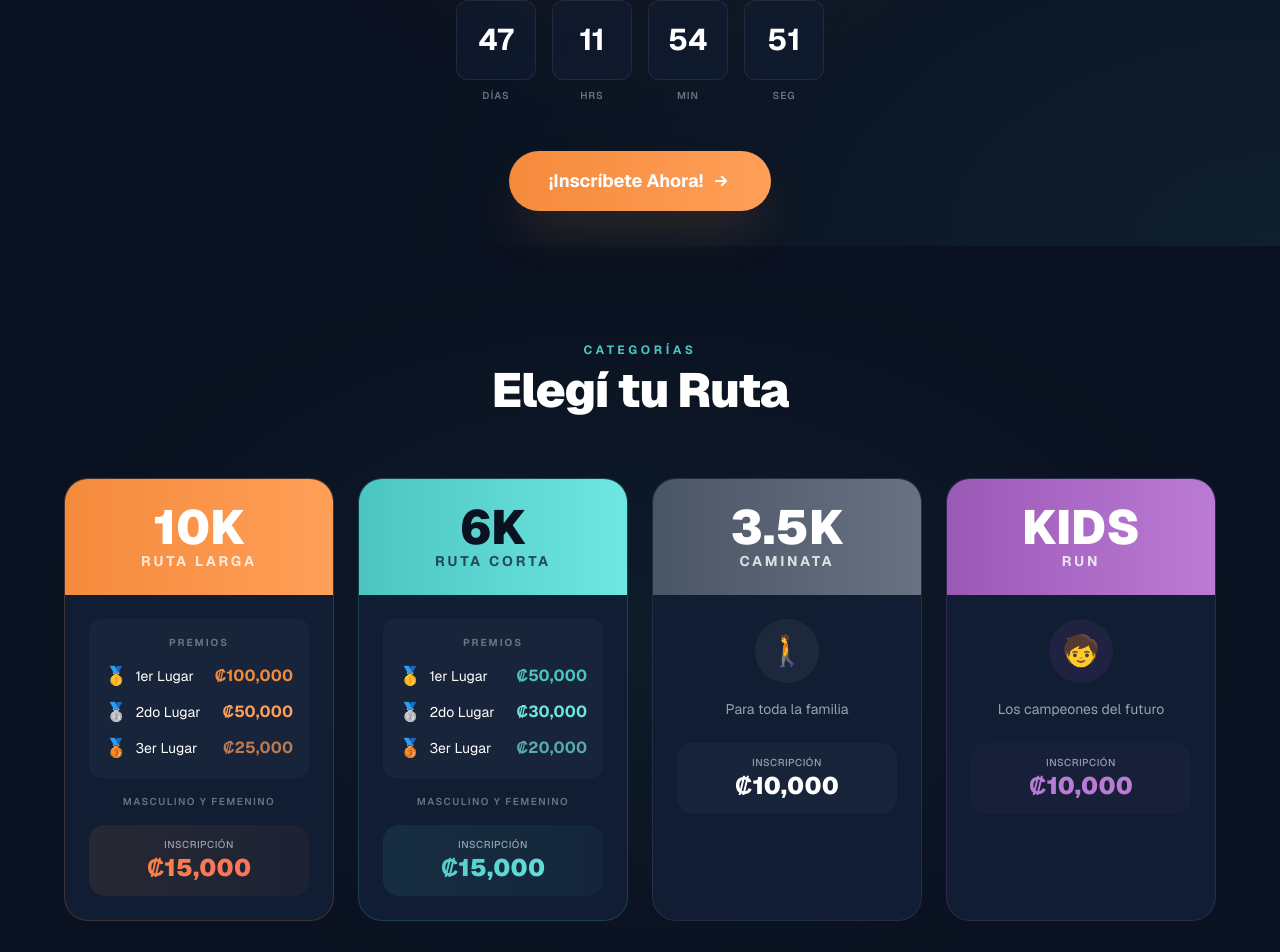
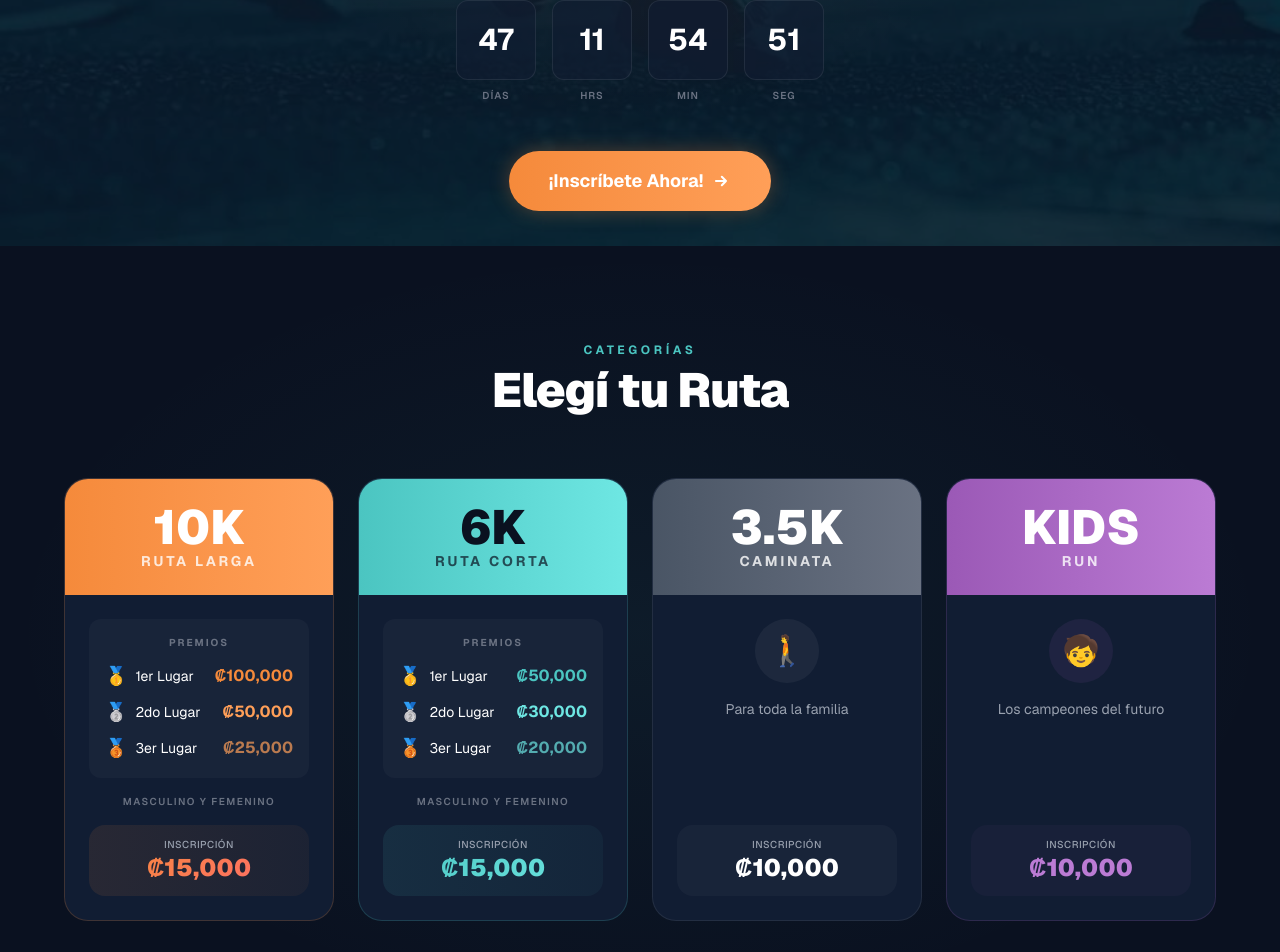
Before and after one commit to andersonqi/runners-cr, a Next.js app: page / in a window 1280 px wide. Shown: the part 554-1506 px from the top of the page. Built offline with nearby package versions, Linux system fonts and the light colour scheme.

Commit message:
feat: update image and animations

```diff
--- /dev/null
+++ b/app/components/AnimateOnScroll.tsx
@@ -0,0 +1,73 @@
+"use client";
+
+import { useEffect, useRef, useState, ReactNode } from "react";
+
+interface Props {
+  children: ReactNode;
+  animation?: "fade-up" | "fade-left" | "fade-right" | "scale-in" | "zoom-in";
+  delay?: number;
+  className?: string;
+}
+
+export default function AnimateOnScroll({
+  children,
+  animation = "fade-up",
+  delay = 0,
+  className = "",
+}: Props) {
+  const ref = useRef<HTMLDivElement>(null);
+  const [visible, setVisible] = useState(false);
+
+  useEffect(() => {
+    const el = ref.current;
+    if (!el) return;
+
+    const observer = new IntersectionObserver(
+      ([entry]) => {
+        if (entry.isIntersecting) {
+          setVisible(true);
+          observer.unobserve(el);
+        }
+      },
+      { threshold: 0.15 }
+    );
+
+    observer.observe(el);
+    return () => observer.disconnect();
+  }, []);
+
+  const baseStyles: Record<string, { hidden: string; visible: string }> = {
+    "fade-up": {
+      hidden: "opacity-0 translate-y-8",
+      visible: "opacity-100 translate-y-0",
+    },
+    "fade-left": {
+      hidden: "opacity-0 translate-x-8",
+      visible: "opacity-100 translate-x-0",
+    },
+    "fade-right": {
+      hidden: "opacity-0 -translate-x-8",
+      visible: "opacity-100 translate-x-0",
+    },
+    "scale-in": {
+      hidden: "opacity-0 scale-90",
+      visible: "opacity-100 scale-100",
+    },
+    "zoom-in": {
+      hidden: "opacity-0 scale-75",
+      visible: "opacity-100 scale-100",
+    },
+  };
+
+  const styles = baseStyles[animation];
+
+  return (
+    <div
+      ref={ref}
+      className={`transition-all duration-700 ease-out ${visible ? styles.visible : styles.hidden} ${className}`}
+      style={{ transitionDelay: `${delay}ms` }}
+    >
+      {children}
+    </div>
+  );
+}
--- a/app/page.tsx
+++ b/app/page.tsx
@@ -1,15 +1,16 @@
 import Link from "next/link";
 import Countdown from "./components/Countdown";
+import AnimateOnScroll from "./components/AnimateOnScroll";
 
 export default function Home() {
   return (
     <div className="min-h-screen bg-navy text-white overflow-x-hidden">
       {/* Hero */}
       <section className="relative flex min-h-screen flex-col items-center justify-center px-4 text-center">
-        {/* Background effects */}
-        <div className="absolute inset-0 bg-[radial-gradient(ellipse_at_top,_rgba(245,138,59,0.12)_0%,_transparent_60%)]" />
-        <div className="absolute inset-0 bg-[radial-gradient(ellipse_at_bottom_right,_rgba(75,197,193,0.08)_0%,_transparent_50%)]" />
-        <div className="absolute top-20 left-1/2 h-72 w-72 -translate-x-1/2 rounded-full bg-orange/5 blur-[100px]" />
+        {/* Background image */}
+        <div className="absolute inset-0 bg-[url('/background.jpeg')] bg-cover bg-[center_top_30%] bg-no-repeat" />
+        <div className="absolute inset-0 bg-navy/70" />
+        <div className="absolute inset-0 bg-[radial-gradient(ellipse_at_top,_rgba(245,138,59,0.15)_0%,_transparent_60%)]" />
 
         <div className="relative z-10 mx-auto max-w-4xl">
           {/* Badge */}
@@ -18,7 +19,7 @@ export default function Home() {
             Corre &middot; Cree &middot; Conquista
           </div>
 
-          {/* Title - inline, RUN italic orange */}
+          {/* Title */}
           <h1 className="animate-fade-up delay-100 mb-3 inline-block text-6xl font-black tracking-tight sm:text-8xl lg:text-9xl leading-none">
             <span className="text-white">ABANGARES </span><span className="text-orange italic">RUN</span>
           </h1>
@@ -69,7 +70,7 @@ export default function Home() {
           <div className="animate-fade-up delay-500">
             <Link
               href="/inscripcion"
-              className="group relative inline-flex cursor-pointer items-center gap-2 rounded-full bg-gradient-to-r from-orange to-orange-light px-10 py-4 text-lg font-bold text-white shadow-2xl shadow-orange/20 transition-all hover:shadow-orange/40 hover:scale-[1.02]"
+              className="group relative inline-flex cursor-pointer items-center gap-2 rounded-full bg-gradient-to-r from-orange to-orange-light px-10 py-4 text-lg font-bold text-white shadow-2xl shadow-orange/20 transition-all hover:shadow-orange/40 hover:scale-[1.02] animate-pulse-glow"
             >
               ¡Inscríbete Ahora!
               <svg className="h-5 w-5 transition-transform group-hover:translate-x-1" fill="none" viewBox="0 0 24 24" stroke="currentColor" strokeWidth={2.5}>
@@ -85,14 +86,17 @@ export default function Home() {
       <section id="rutas" className="relative px-4 py-24 sm:px-6">
         <div className="absolute inset-0 bg-[radial-gradient(ellipse_at_center,_rgba(75,197,193,0.06)_0%,_transparent_70%)]" />
         <div className="relative mx-auto max-w-6xl">
+          <AnimateOnScroll animation="fade-up">
             <div className="mb-16 text-center">
               <p className="mb-2 text-xs font-bold uppercase tracking-[0.3em] text-teal">Categorías</p>
               <h2 className="text-4xl font-black tracking-tight sm:text-5xl">Elegí tu Ruta</h2>
             </div>
+          </AnimateOnScroll>
 
           <div className="grid gap-6 sm:grid-cols-2 lg:grid-cols-4">
             {/* 10 KM */}
-            <div className="group relative cursor-pointer overflow-hidden rounded-3xl border border-orange/20 bg-navy-light transition-all duration-300 hover:border-orange/40 hover:shadow-2xl hover:shadow-orange/10 hover:-translate-y-1">
+            <AnimateOnScroll animation="fade-up" delay={0} className="h-full">
+              <div className="group relative h-full cursor-pointer overflow-hidden rounded-3xl border border-orange/20 bg-navy-light transition-all duration-300 hover:border-orange/40 hover:shadow-2xl hover:shadow-orange/10 hover:-translate-y-1">
                 <div className="absolute inset-0 bg-gradient-to-b from-orange/10 to-transparent opacity-0 transition-opacity group-hover:opacity-100" />
                 <div className="relative">
                   <div className="bg-gradient-to-r from-orange to-orange-light px-6 py-6 text-center">
@@ -129,9 +133,11 @@ export default function Home() {
                   </div>
                 </div>
               </div>
+            </AnimateOnScroll>
 
             {/* 6 KM */}
-            <div className="group relative cursor-pointer overflow-hidden rounded-3xl border border-teal/20 bg-navy-light transition-all duration-300 hover:border-teal/40 hover:shadow-2xl hover:shadow-teal/10 hover:-translate-y-1">
+            <AnimateOnScroll animation="fade-up" delay={100} className="h-full">
+              <div className="group relative h-full cursor-pointer overflow-hidden rounded-3xl border border-teal/20 bg-navy-light transition-all duration-300 hover:border-teal/40 hover:shadow-2xl hover:shadow-teal/10 hover:-translate-y-1">
                 <div className="absolute inset-0 bg-gradient-to-b from-teal/10 to-transparent opacity-0 transition-opacity group-hover:opacity-100" />
                 <div className="relative">
                   <div className="bg-gradient-to-r from-teal to-teal-light px-6 py-6 text-center">
@@ -168,22 +174,26 @@ export default function Home() {
                   </div>
                 </div>
               </div>
+            </AnimateOnScroll>
 
             {/* 3.5 KM */}
-            <div className="group relative cursor-pointer overflow-hidden rounded-3xl border border-gray-700/50 bg-navy-light transition-all duration-300 hover:border-gray-600 hover:shadow-2xl hover:shadow-white/5 hover:-translate-y-1">
+            <AnimateOnScroll animation="fade-up" delay={200} className="h-full">
+              <div className="group relative h-full cursor-pointer overflow-hidden rounded-3xl border border-gray-700/50 bg-navy-light transition-all duration-300 hover:border-gray-600 hover:shadow-2xl hover:shadow-white/5 hover:-translate-y-1">
                 <div className="absolute inset-0 bg-gradient-to-b from-white/5 to-transparent opacity-0 transition-opacity group-hover:opacity-100" />
-              <div className="relative">
+                <div className="relative flex h-full flex-col">
                   <div className="bg-gradient-to-r from-gray-600 to-gray-500 px-6 py-6 text-center">
                     <p className="text-5xl font-black">3.5K</p>
                     <p className="text-sm font-bold uppercase tracking-[0.2em] text-white/80">Caminata</p>
                   </div>
-                <div className="flex flex-col items-center justify-center p-6">
+                  <div className="flex flex-1 flex-col items-center justify-between p-6">
+                    <div className="flex flex-col items-center">
                       <div className="mb-4 flex h-16 w-16 items-center justify-center rounded-full bg-white/5 text-3xl">
                         🚶
                       </div>
                       <p className="mb-6 text-center text-sm text-gray-400">
                         Para toda la familia
                       </p>
+                    </div>
                     <div className="w-full rounded-2xl bg-white/[0.03] py-3 text-center">
                       <p className="text-[10px] font-medium uppercase tracking-wider text-gray-400">Inscripción</p>
                       <p className="text-2xl font-black">₡10,000</p>
@@ -191,22 +201,26 @@ export default function Home() {
                   </div>
                 </div>
               </div>
+            </AnimateOnScroll>
 
             {/* Kids Run */}
-            <div className="group relative cursor-pointer overflow-hidden rounded-3xl border border-purple/20 bg-navy-light transition-all duration-300 hover:border-purple/40 hover:shadow-2xl hover:shadow-purple/10 hover:-translate-y-1">
+            <AnimateOnScroll animation="fade-up" delay={300} className="h-full">
+              <div className="group relative h-full cursor-pointer overflow-hidden rounded-3xl border border-purple/20 bg-navy-light transition-all duration-300 hover:border-purple/40 hover:shadow-2xl hover:shadow-purple/10 hover:-translate-y-1">
                 <div className="absolute inset-0 bg-gradient-to-b from-purple/10 to-transparent opacity-0 transition-opacity group-hover:opacity-100" />
-              <div className="relative">
+                <div className="relative flex h-full flex-col">
                   <div className="bg-gradient-to-r from-purple to-purple-light px-6 py-6 text-center">
                     <p className="text-5xl font-black">KIDS</p>
                     <p className="text-sm font-bold uppercase tracking-[0.2em] text-white/80">Run</p>
                   </div>
-                <div className="flex flex-col items-center justify-center p-6">
+                  <div className="flex flex-1 flex-col items-center justify-between p-6">
+                    <div className="flex flex-col items-center">
                       <div className="mb-4 flex h-16 w-16 items-center justify-center rounded-full bg-purple/10 text-3xl">
                         🧒
                       </div>
                       <p className="mb-6 text-center text-sm text-gray-400">
                         Los campeones del futuro
                       </p>
+                    </div>
                     <div className="w-full rounded-2xl bg-purple/5 py-3 text-center">
                       <p className="text-[10px] font-medium uppercase tracking-wider text-gray-400">Inscripción</p>
                       <p className="text-2xl font-black text-purple-light">₡10,000</p>
@@ -214,6 +228,7 @@ export default function Home() {
                   </div>
                 </div>
               </div>
+            </AnimateOnScroll>
           </div>
         </div>
       </section>
@@ -222,10 +237,12 @@ export default function Home() {
       <section id="incluye" className="relative px-4 py-24 sm:px-6">
         <div className="absolute inset-0 bg-gradient-to-b from-navy via-navy-light/30 to-navy" />
         <div className="relative mx-auto max-w-4xl">
+          <AnimateOnScroll animation="fade-up">
             <div className="mb-16 text-center">
               <p className="mb-2 text-xs font-bold uppercase tracking-[0.3em] text-gold">Tu inscripción</p>
               <h2 className="text-4xl font-black tracking-tight sm:text-5xl">Incluye</h2>
             </div>
+          </AnimateOnScroll>
 
           <div className="grid grid-cols-2 gap-4 sm:grid-cols-3 lg:grid-cols-5">
             {[
@@ -234,11 +251,9 @@ export default function Home() {
               { icon: "💧", label: "Hidratación", desc: "En ruta y meta" },
               { icon: "🏆", label: "Podium", desc: "Top 3 categoría" },
               { icon: "🎟️", label: "Rifas", desc: "Premios extra" },
-            ].map((item) => (
-              <div
-                key={item.label}
-                className="glass group flex flex-col items-center gap-3 rounded-2xl px-4 py-6 text-center transition-all duration-300 hover:bg-white/[0.06] hover:-translate-y-1"
-              >
+            ].map((item, i) => (
+              <AnimateOnScroll key={item.label} animation="scale-in" delay={i * 100}>
+                <div className="glass group flex flex-col items-center gap-3 rounded-2xl px-4 py-6 text-center transition-all duration-300 hover:bg-white/[0.06] hover:-translate-y-1">
                   <span className="text-4xl transition-transform duration-300 group-hover:scale-110">
                     {item.icon}
                   </span>
@@ -247,6 +262,7 @@ export default function Home() {
                     <p className="mt-0.5 text-[11px] text-gray-500">{item.desc}</p>
                   </div>
                 </div>
+              </AnimateOnScroll>
             ))}
           </div>
         </div>
@@ -256,14 +272,17 @@ export default function Home() {
       <section id="pago" className="relative px-4 py-24 sm:px-6">
         <div className="absolute inset-0 bg-[radial-gradient(ellipse_at_bottom,_rgba(245,138,59,0.08)_0%,_transparent_60%)]" />
         <div className="relative mx-auto max-w-3xl">
+          <AnimateOnScroll animation="fade-up">
             <div className="mb-16 text-center">
               <p className="mb-2 text-xs font-bold uppercase tracking-[0.3em] text-orange">Inscripciones</p>
               <h2 className="text-4xl font-black tracking-tight sm:text-5xl">
                 ABANGARES <span className="text-gradient-orange italic">RUN</span>
               </h2>
             </div>
+          </AnimateOnScroll>
 
           {/* Organizan */}
+          <AnimateOnScroll animation="fade-up" delay={100}>
             <div className="mb-12">
               <p className="mb-6 text-center text-xs font-bold uppercase tracking-[0.3em] text-gray-500">Organizan</p>
               <div className="flex flex-col items-center justify-center gap-4 sm:flex-row">
@@ -277,8 +296,10 @@ export default function Home() {
                 </div>
               </div>
             </div>
+          </AnimateOnScroll>
 
           {/* Pago SINPE */}
+          <AnimateOnScroll animation="fade-up" delay={200}>
             <div className="mb-12">
               <p className="mb-6 text-center text-xs font-bold uppercase tracking-[0.3em] text-gray-500">Pago por SINPE Móvil</p>
               <div className="flex flex-col items-center justify-center gap-4 sm:flex-row">
@@ -294,14 +315,18 @@ export default function Home() {
                 </div>
               </div>
             </div>
+          </AnimateOnScroll>
 
+          <AnimateOnScroll animation="scale-in" delay={300}>
             <div className="mb-12 text-center">
               <div className="glass mx-auto inline-flex items-center gap-2 rounded-full px-5 py-2.5 text-sm text-gray-400">
                 <span className="text-base">💬</span>
                 Detalle: <span className="font-bold text-white">&quot;Carrera Abangares&quot;</span>
               </div>
             </div>
+          </AnimateOnScroll>
 
+          <AnimateOnScroll animation="zoom-in" delay={400}>
             <div className="text-center">
               <Link
                 href="/inscripcion"
@@ -313,6 +338,7 @@ export default function Home() {
                 </svg>
               </Link>
             </div>
+          </AnimateOnScroll>
         </div>
       </section>
 
```
Also changed, not shown: public/background.jpeg (added). Lines whose indentation alone changed are shown as unchanged.
